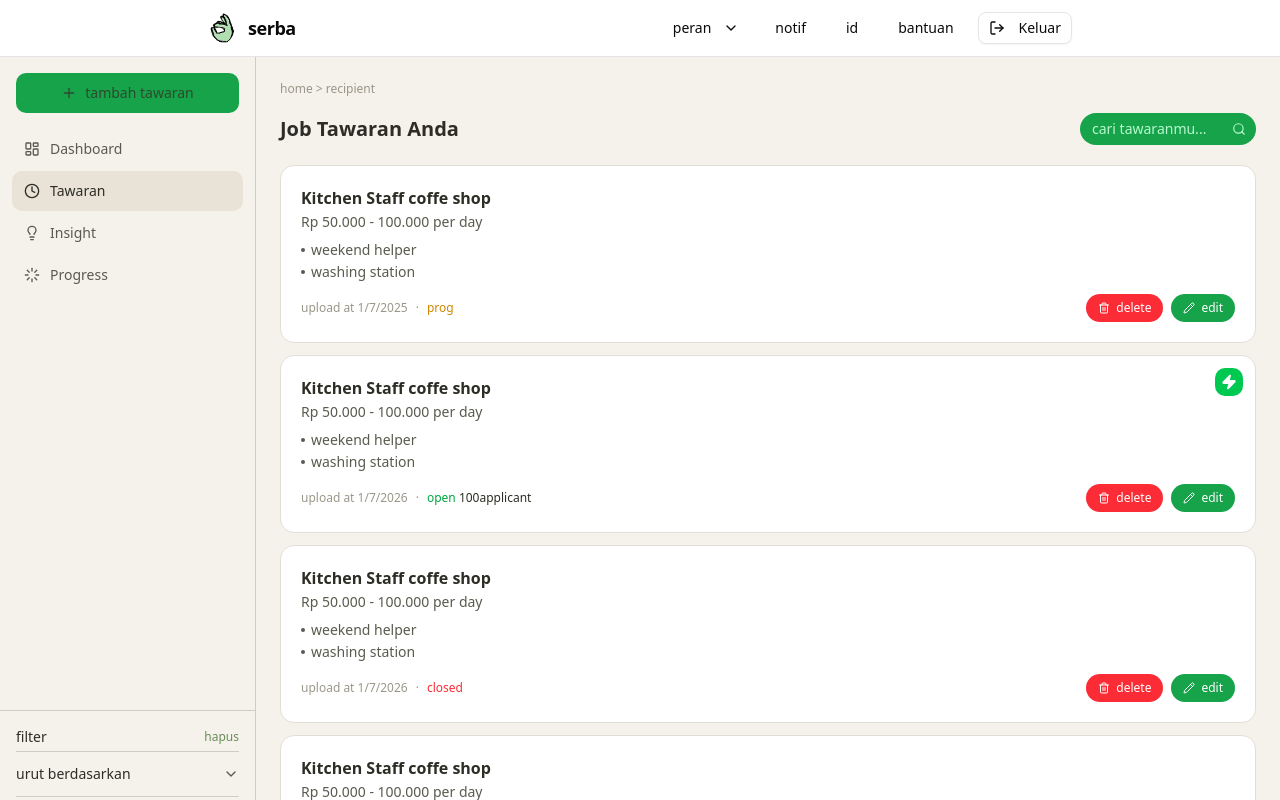
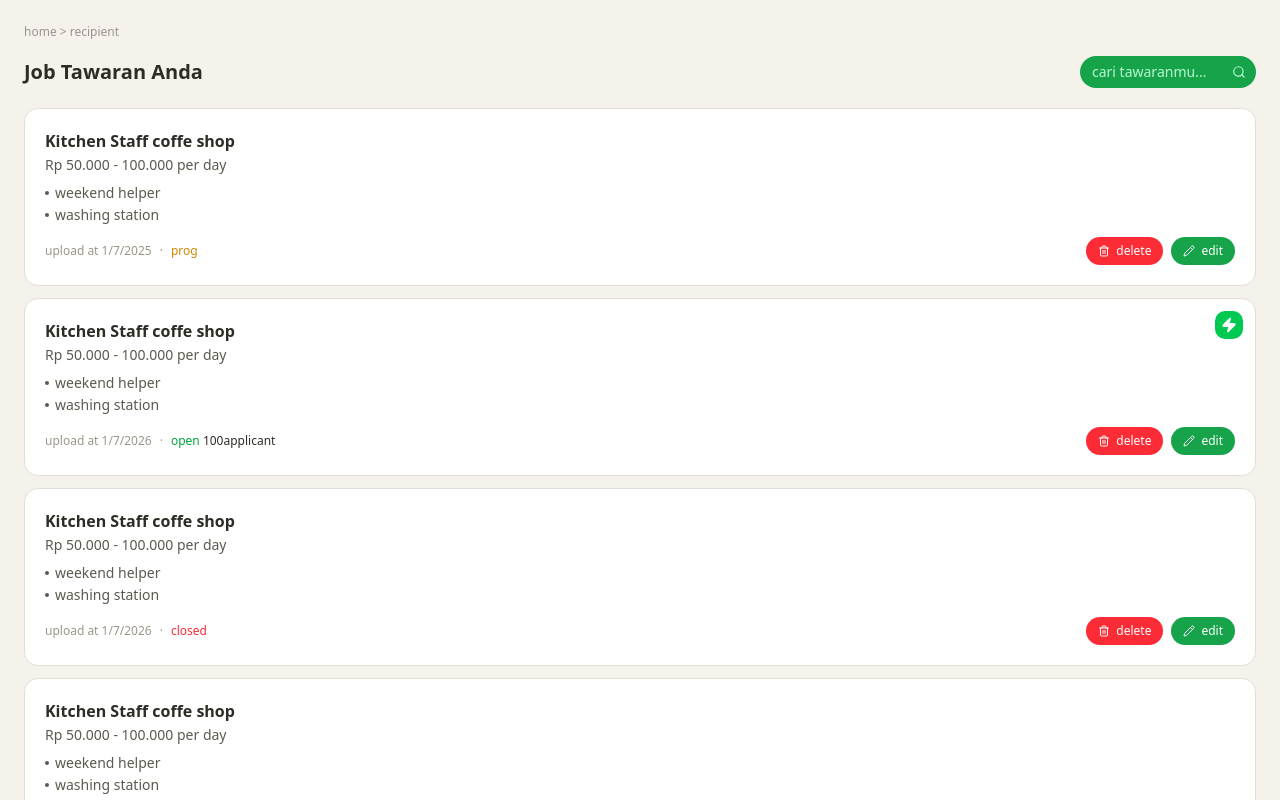
Before and after one commit to ilhamnn/recc, a React (Vite) app: page /r in a window 1280 px wide. Shown: the top 800 px of the page. Built offline with nearby package versions, Linux system fonts and the light colour scheme; sample sign-in values are in the browser's storage.

Commit message:
fix folder

```diff
--- a/src/pages/App.tsx
+++ b/src/App.tsx
@@ -2,9 +2,9 @@ import { Routes, Route, Navigate } from "react-router-dom";
 import Landing from "@/pages/Landing";
 import ProtectedRoute from "@/components/ProtectedRoute";
 import { Fot } from "@/components/ui/footer";
-import SignInPageDemo from "@/pages/Gate";
-import Penerima from "@/pages/Penerima";
-import Pemberi from "./Pemberi";
+import SignInPageDemo from "@/features/auth/pages/Gate";
+import Penerima from "@/features/auth/pages/Penerima";
+import Pemberi from "@/features/auth/pages/Pemberi";
 
 export default function App() {
   return (
--- a/src/main.tsx
+++ b/src/main.tsx
@@ -1,5 +1,5 @@
 import { createRoot } from "react-dom/client";
-import App from "./pages/App.tsx";
+import App from "./App.tsx";
 import "./index.css";
 import { BrowserRouter } from "react-router-dom";
 
--- a/src/pages/Pemberi.tsx
+++ /dev/null
@@ -1,12 +0,0 @@
-import GiverContent from "../components/basecontpem";
-import { SimpleHeader } from "@/components/ui/navBase/headr";
-export default function Pemberi() {
-  return (
-    <div>
-      <nav>
-        <SimpleHeader />
-      </nav>
-      <GiverContent />
-    </div>
-  );
-}
--- a/src/pages/Penerima.tsx
+++ /dev/null
@@ -1,17 +0,0 @@
-import React from "react";
-import Sidepenerima from "@/components/sidebarpen.tsx";
-import TawaranContent from "@/components/basecontpen.tsx";
-import { SimpleHeader } from "@/components/ui/navBase/headr";
-export default function Penerima() {
-  return (
-    <>
-      <nav>
-        <SimpleHeader />
-      </nav>
-      <div className="flex min-h-screen">
-        <Sidepenerima />
-        <TawaranContent />
-      </div>
-    </>
-  );
-}
```
Also changed, not shown: src/components/penerima-base.tsx (deleted), src/features/auth/pages/Gate.tsx (renamed from src/pages/Gate.tsx), src/features/auth/pages/Pemberi.tsx (renamed from src/components/basecontpem.tsx), src/features/auth/pages/Penerima.tsx (renamed from src/components/basecontpen.tsx).
